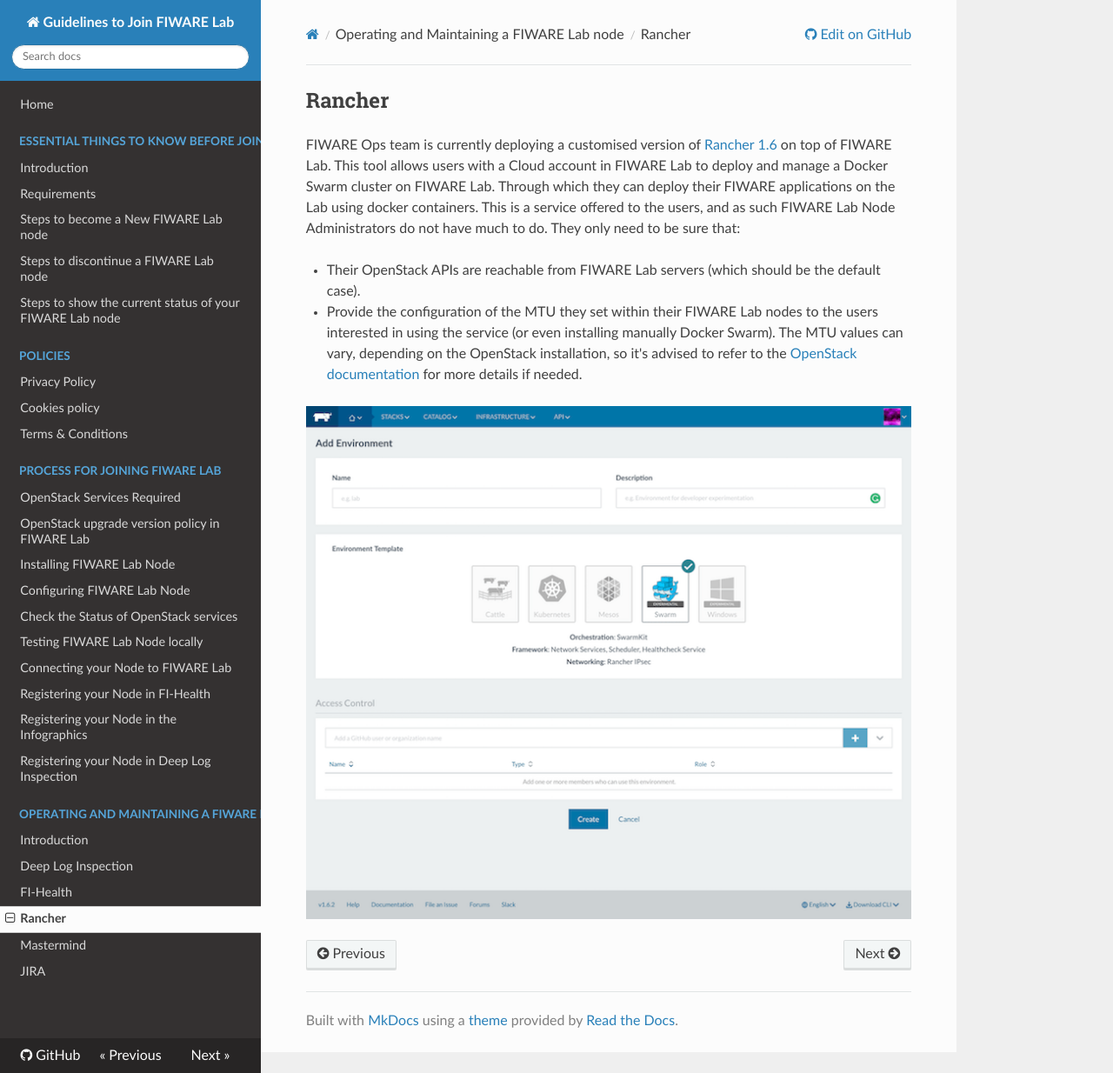
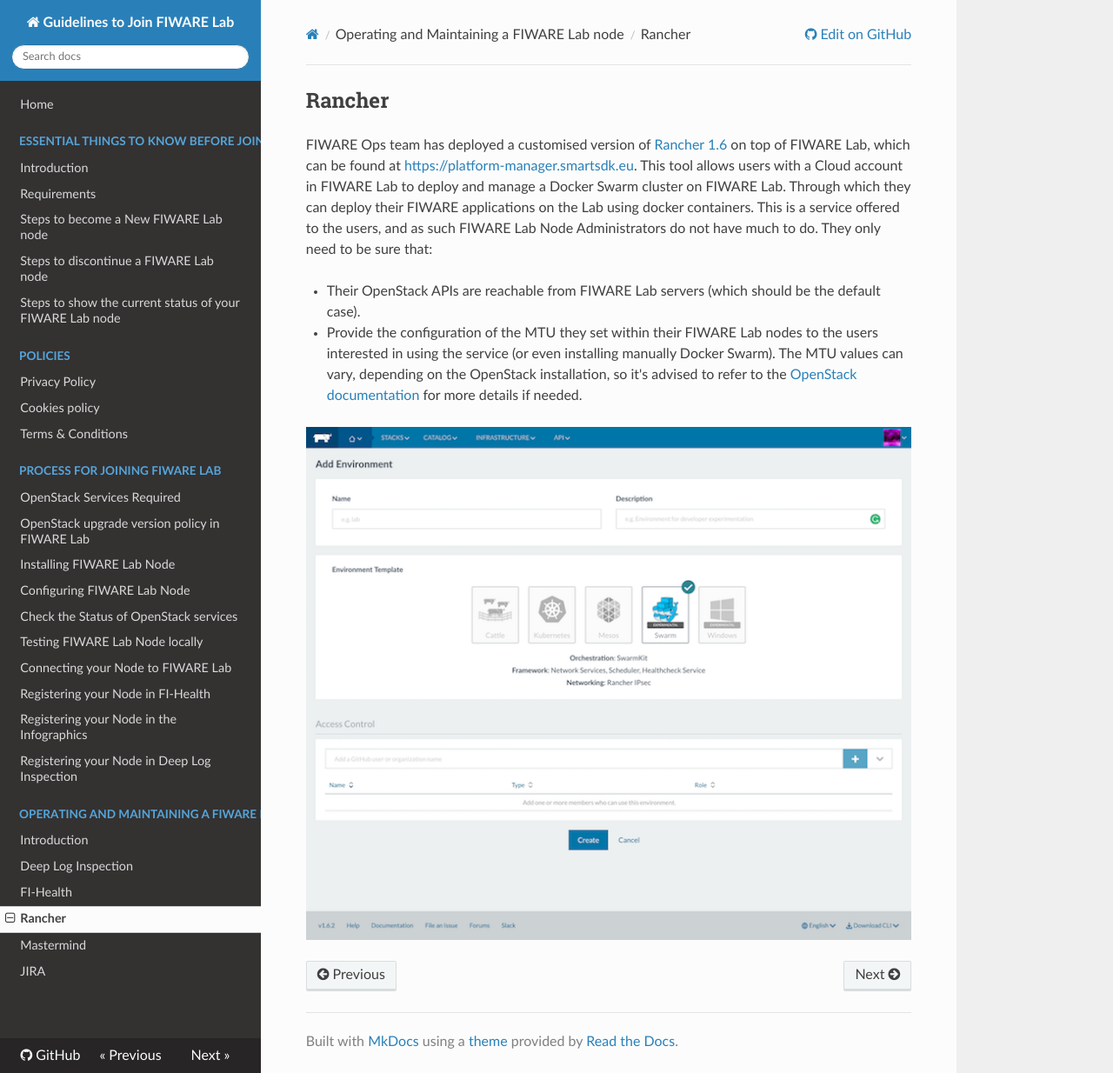
Before and after one commit to martel-innovate/join-fiware-lab-guide, an MkDocs documentation site: the page built from docs/4.operation/5.rancher.md, in a window 1280 px wide and 1234 px high. Shown: the whole window at 87% size. Built offline with MkDocs 1.6.1, drawn with Linux system fonts in a browser that asks for light colours; nearby versions of some CDN libraries; comment, search, counter and statistics services are not loaded; old or Windows-style settings are respelled for this version of MkDocs.

Commit message:
Rancher deployment link

```diff
--- a/docs/4.operation/5.rancher.md
+++ b/docs/4.operation/5.rancher.md
@@ -1,7 +1,8 @@
 ## Rancher
 
-FIWARE Ops team is currently deploying a customised version of
-[Rancher 1.6](https://rancher.com/docs/rancher/v1.6/en) on top of FIWARE Lab.
+FIWARE Ops team has deployed a customised version of
+[Rancher 1.6](https://rancher.com/docs/rancher/v1.6/en) on top of FIWARE Lab,
+which can be found at [https://platform-manager.smartsdk.eu](https://platform-manager.smartsdk.eu).
 This tool allows users with a Cloud account in FIWARE Lab to deploy and
 manage a Docker Swarm cluster on FIWARE Lab. Through which they can
 deploy their FIWARE applications on the Lab using docker containers.
```
